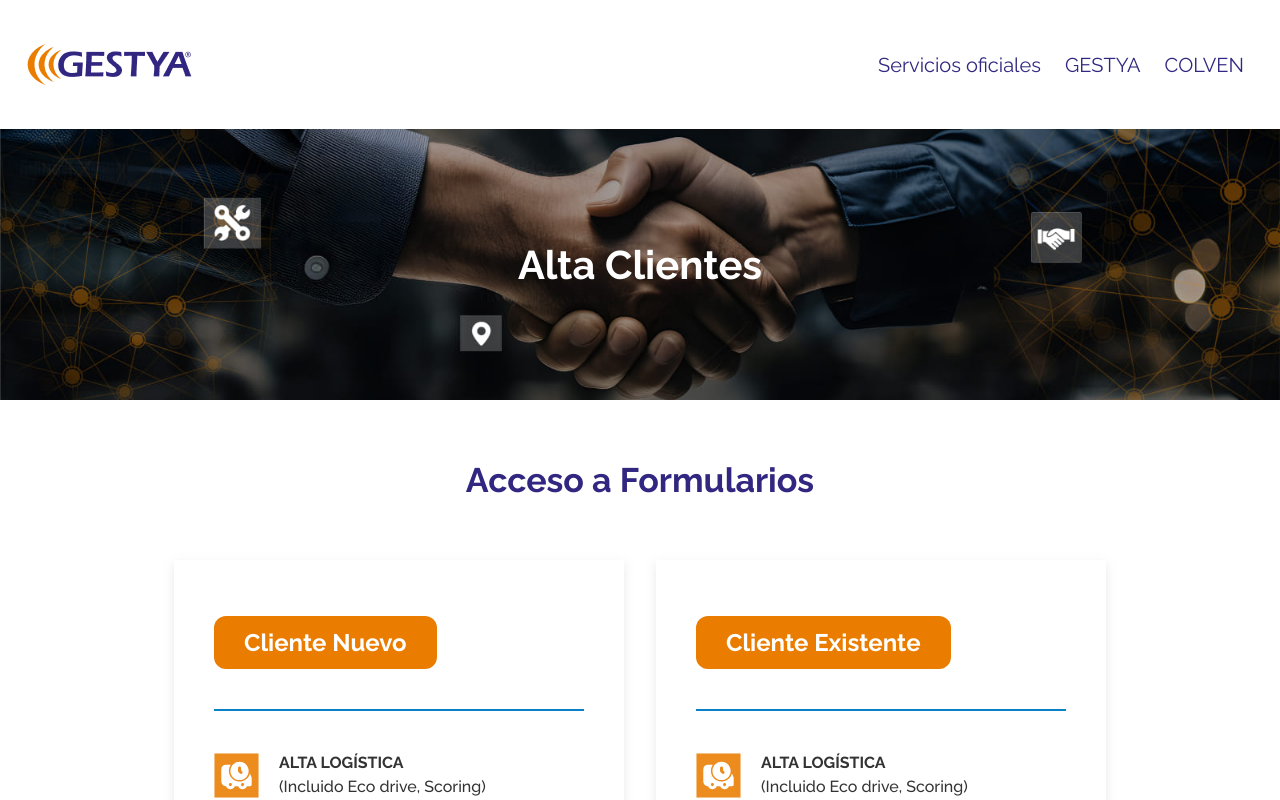
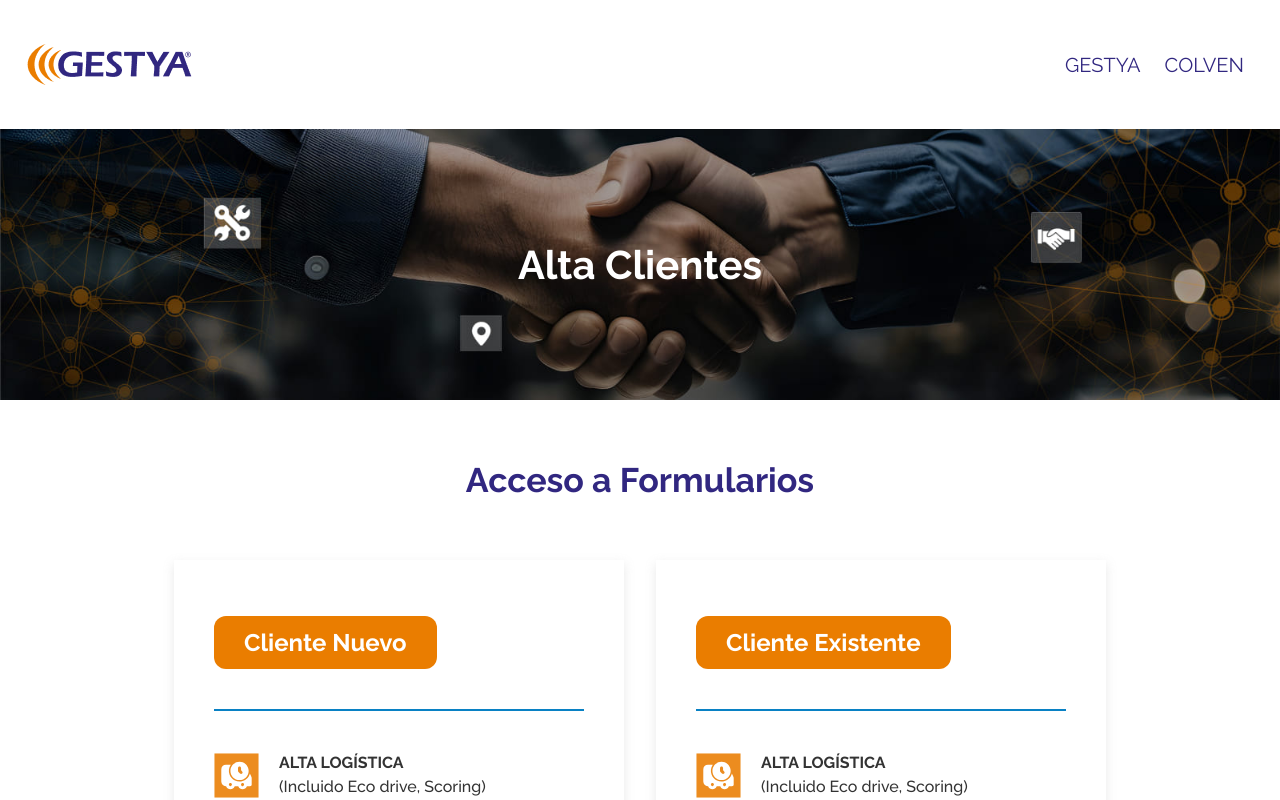
Before and after one commit to Nicosetzes/Landing-Gestya-Altas, a plain HTML site: page index.html in a window 1280 px wide. Shown: the top 800 px of the page. Drawn offline with nearby package versions, Linux system fonts and the light colour scheme.

Commit message:
V1.5 I've eliminated a link from the navbar, as was asked by the client.

```diff
--- a/index.html
+++ b/index.html
@@ -23,7 +23,7 @@
   </head>
   <body>
     <header class="header">
-      <nav class="navbar navbar-expand-md fixed-top">
+      <nav class="navbar navbar-expand-sm fixed-top">
         <div class="container-fluid">
           <a href="#">
             <img src="./media/logo-gestya.png" alt="logo de GESTYA" />
@@ -41,12 +41,6 @@
           </button>
           <div class="collapse navbar-collapse" id="navbarNavAltMarkup">
             <div class="navbar-nav">
-              <a
-                class="nav-link"
-                href="https://gestya.com/servicios-oficiales/"
-                target="_blank"
-                >Servicios oficiales</a
-              >
               <a class="nav-link" href="https://gestya.com/" target="_blank">
                 GESTYA
               </a>
```
Also changed, not shown: scss/_header.scss (+5 -5 lines), css/styles.css, css/styles.min.css.
